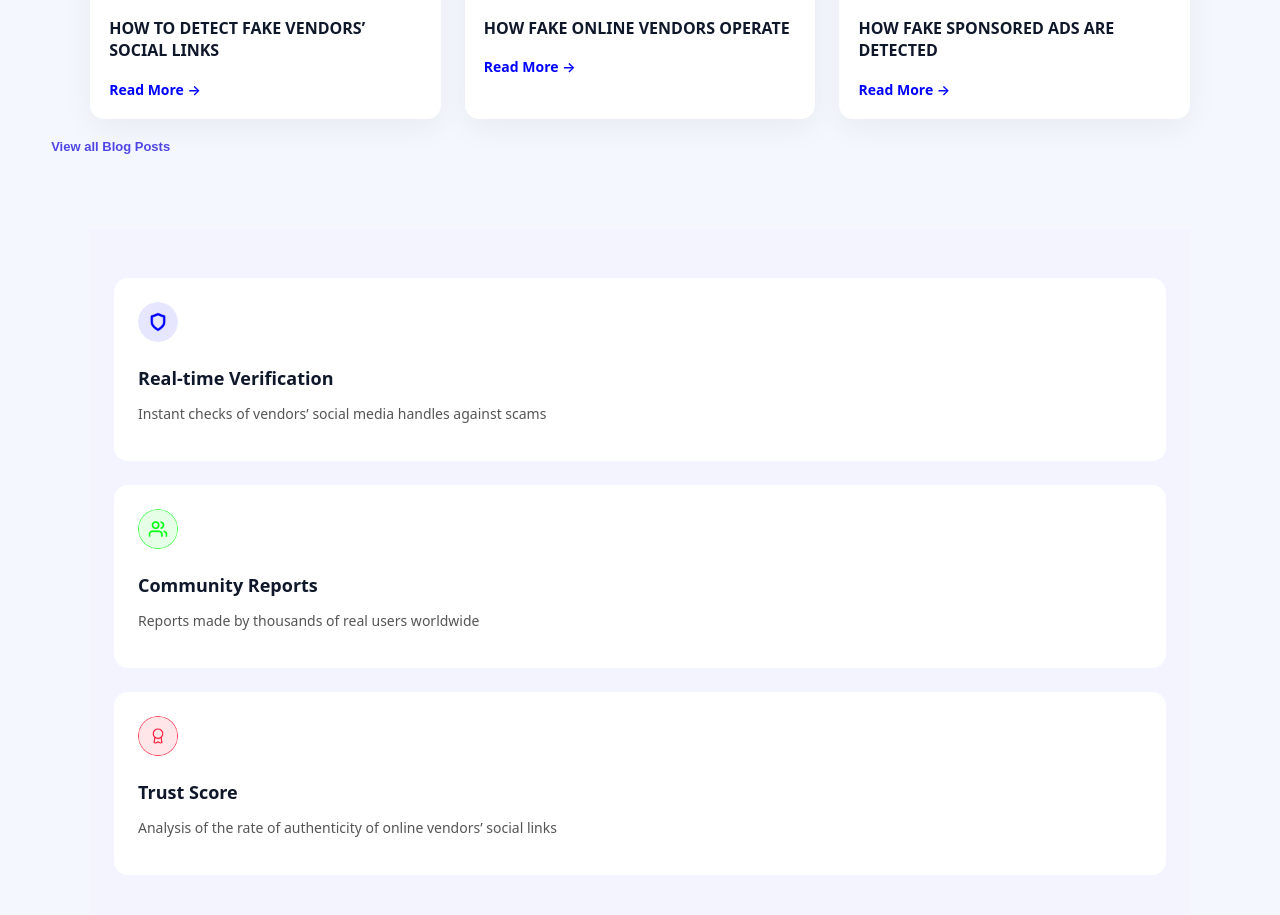
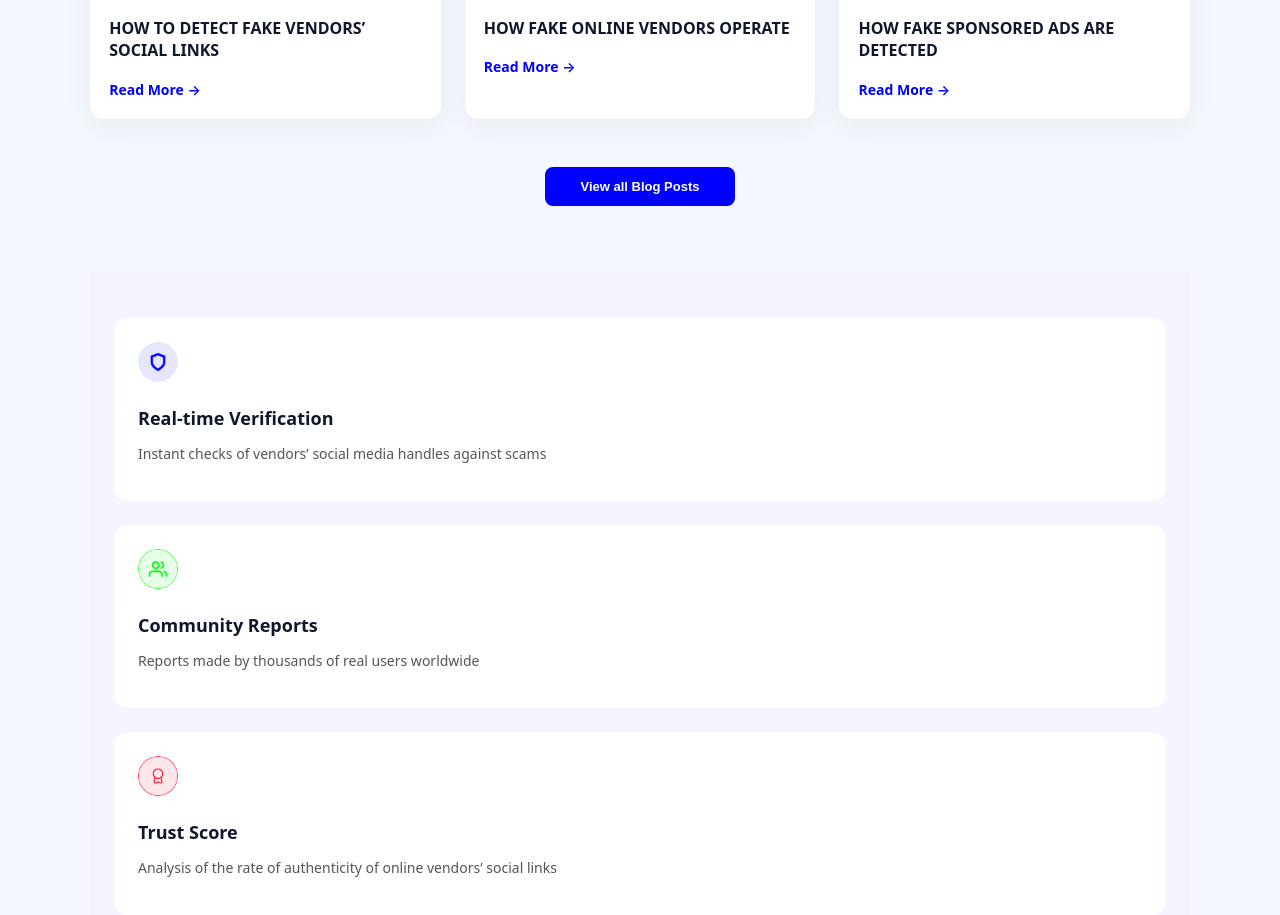
Before and after one commit to AyangealumunTerna/VerifyChart, a React (Vite) app: page / in a window 1280 px wide. Shown: the part 1660-2575 px from the top of the page. Built offline with nearby package versions, Linux system fonts and the light colour scheme.

Commit message:
New Update

```diff
--- a/src/components/BlogList.css
+++ b/src/components/BlogList.css
@@ -26,13 +26,21 @@
 }
 
 .view-all {
-  margin: 3rem auto 0;
-  display: block;
+  margin-top: 3rem !important;
+  margin: 3rem auto 0 auto;
+  display: block !important;
   padding: 0.75rem 2.2rem;
   font-weight: 600;
-  background: #0001ff;
-  color: white;
+  background: #0001ff !important;
+  color: white !important;
   border: none;
   border-radius: 8px;
   cursor: pointer;
 }
+
+.view-all:hover {
+  background: transparent !important;
+  border: 1px solid #0000e6 !important; ;
+  color: #0000e6 !important;
+  text-decoration: none !important;
+}
```
